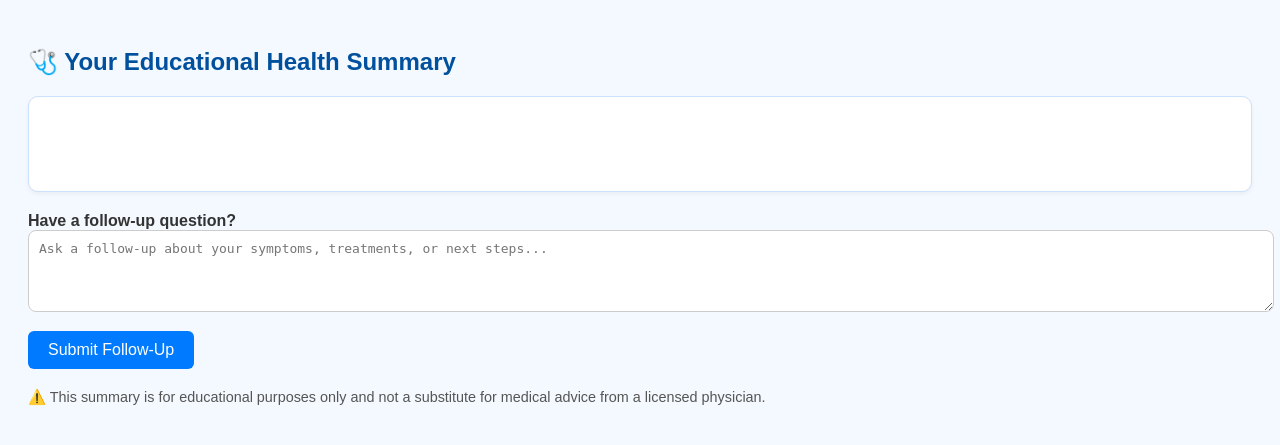
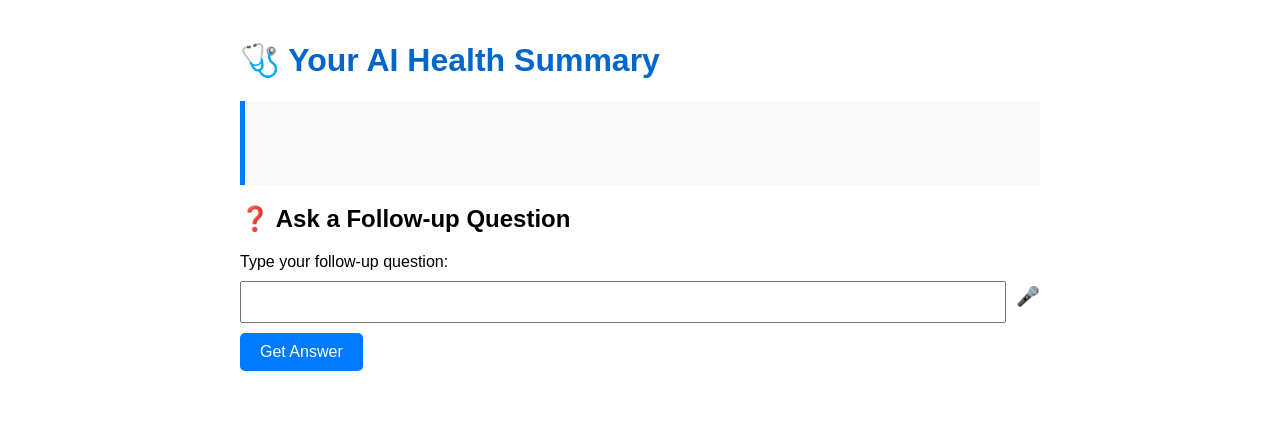
Before and after one commit to Asaabmd/doctor-ai, a Flask app: page /summary in a window 1280 px wide. Shown: the top 445 px of the page. Run offline with Flask 3, Linux system fonts and the light colour scheme.

Commit message:
Updated app.py to support summary follow-up and form improvements

```diff
--- a/app.py
+++ b/app.py
@@ -1,10 +1,10 @@
-from flask import Flask, render_template, request, jsonify, redirect, url_for, session, make_response
+from flask import Flask, render_template, request, redirect, url_for, session
 import openai
 import os
 import json
 
 app = Flask(__name__)
-app.secret_key = "my_secret_key_12345"  # Hardcoded for session stability
+app.secret_key = os.getenv("FLASK_SECRET_KEY", "replace-this-key")
 
 SUBSCRIPTIONS_FILE = "subscriptions.json"
 openai.api_key = os.getenv("OPENAI_API_KEY")
@@ -42,8 +42,7 @@ Important: This is for educational purposes only and not a substitute for medica
     return response.choices[0].message.content
 
 
-def ask_chatgpt_followup(question):
-    summary = session.get("summary", "")
+def ask_chatgpt_followup(question, summary):
     followup_prompt = f"""
 User previously received this summary:
 \"{summary}\"
@@ -52,7 +51,6 @@ Now the user asks: {question}
 
 Please respond in a helpful and educational manner.
 """
-
     response = openai.ChatCompletion.create(
         model="gpt-4",
         messages=[{"role": "user", "content": followup_prompt}]
@@ -90,7 +88,6 @@ def index():
 
         try:
             summary = ask_chatgpt_summary(symptoms, context)
-            print("Generated Summary:", summary)
         except Exception as e:
             summary = f"⚠️ Error generating summary: {e}"
 
@@ -98,15 +95,17 @@ def index():
         session["email"] = email
         session["use_count"] = use_count + 1
 
-        # TEMPORARY: Directly render summary page instead of redirect
-        return render_template("summary.html", response=summary, followup_response="")
+        resp = redirect(url_for("summary_page"))
+        resp.set_cookie("email", email, max_age=60 * 60 * 24 * 365)
+        if not (has_access or is_subscribed(email)):
+            resp.set_cookie("use_count", str(use_count + 1), max_age=60 * 60 * 24 * 30)
+        return resp
 
     return render_template("index.html", response="", followup_response="", use_count=use_count)
 
 
 @app.route("/summary", methods=["GET", "POST"])
 def summary_page():
-    print("Session summary on summary page:", session.get("summary"))  # Debug line
     summary = session.get("summary", "")
     followup_answer = ""
     email = session.get("email", "")
@@ -114,13 +113,18 @@ def summary_page():
     has_access = request.cookies.get("access_granted") == "true"
 
     if request.method == "POST":
-        if not (has_access or is_subscribed(email)) and use_count >= 2:
+        question = request.form.get("followup", "").strip()
+        summary = summary or request.form.get("summary", "")
+
+        if not summary:
+            followup_answer = "⚠️ Error: Missing summary context. Please return to the form and try again."
+        elif not (has_access or is_subscribed(email)) and use_count >= 2:
             followup_answer = "🔒 You’ve reached the free follow-up limit. Please subscribe to ask more questions."
         else:
-            question = request.form.get("followup", "").strip()
             try:
-                followup_answer = ask_chatgpt_followup(question)
+                followup_answer = ask_chatgpt_followup(question, summary)
                 session["use_count"] = use_count + 1
+                session["summary"] = summary
             except Exception as e:
                 followup_answer = f"⚠️ Error generating follow-up: {e}"
 
--- a/templates/summary.html
+++ b/templates/summary.html
@@ -1,80 +1,63 @@
 <!DOCTYPE html>
 <html lang="en">
 <head>
-  <meta charset="UTF-8">
-  <title>Doctor AI – Summary</title>
+  <meta charset="UTF-8" />
+  <title>Doctor AI - Summary</title>
+  <meta name="viewport" content="width=device-width, initial-scale=1" />
   <style>
-    body {
-      font-family: Arial, sans-serif;
-      padding: 20px;
-      background: #f4f9ff;
-      color: #333;
-    }
-    h2 {
-      color: #00509e;
-    }
-    .summary-box, .followup-box {
-      background-color: #fff;
-      border: 1px solid #cce0ff;
-      padding: 20px;
-      margin-bottom: 20px;
-      border-radius: 10px;
-      box-shadow: 0 2px 4px rgba(0,0,0,0.05);
-      white-space: pre-wrap;
-    }
-    .form-group {
-      margin-bottom: 15px;
-    }
-    textarea {
-      width: 100%;
-      padding: 10px;
-      font-size: 1em;
-      border: 1px solid #ccc;
-      border-radius: 8px;
-    }
-    button {
-      background-color: #007bff;
-      color: #fff;
-      border: none;
-      padding: 10px 20px;
-      font-size: 1em;
-      border-radius: 6px;
-      cursor: pointer;
-    }
-    button:hover {
-      background-color: #0056b3;
-    }
-    .disclaimer {
-      font-size: 0.9em;
-      color: #555;
-      margin-top: 20px;
-    }
+    body { font-family: Arial, sans-serif; padding: 20px; max-width: 800px; margin: auto; }
+    h1 { color: #0066cc; }
+    textarea, input[type="text"] { width: 100%; padding: 10px; margin-top: 10px; font-size: 1em; }
+    button { padding: 10px 20px; font-size: 1em; margin-top: 10px; cursor: pointer; background-color: #007BFF; color: white; border: none; border-radius: 5px; }
+    button:hover { background-color: #0056b3; }
+    .mic { cursor: pointer; margin-left: 10px; font-size: 1.2em; }
+    .box { background: #f9f9f9; border-left: 5px solid #007BFF; padding: 15px; margin-bottom: 20px; white-space: pre-wrap; }
   </style>
 </head>
 <body>
-  <h2>🩺 Your Educational Health Summary</h2>
-
-  <div class="summary-box">
+  <h1>🩺 Your AI Health Summary</h1>
+  <div class="box" id="summary-box">
     {{ response }}
   </div>
 
+  <h2>❓ Ask a Follow-up Question</h2>
   <form method="POST">
-    <div class="form-group">
-      <label for="followup"><strong>Have a follow-up question?</strong></label>
-      <textarea id="followup" name="followup" rows="4" placeholder="Ask a follow-up about your symptoms, treatments, or next steps..."></textarea>
+    <label for="followup">Type your follow-up question:</label>
+    <div style="display: flex; align-items: center;">
+      <input type="text" name="followup" id="followup" required />
+      <span class="mic" onclick="startDictation('followup')">🎤</span>
     </div>
-    <button type="submit">Submit Follow-Up</button>
+
+    <!-- Hidden summary field to ensure it’s passed even if session breaks -->
+    <input type="hidden" name="summary" value="{{ response|e }}" />
+
+    <button type="submit">Get Answer</button>
   </form>
 
   {% if followup_response %}
-    <div class="followup-box">
-      <strong>Follow-Up Answer:</strong><br>
-      {{ followup_response }}
-    </div>
+    <h2>💬 Response:</h2>
+    <div class="box">{{ followup_response }}</div>
   {% endif %}
 
-  <div class="disclaimer">
-    ⚠️ This summary is for educational purposes only and not a substitute for medical advice from a licensed physician.
-  </div>
+  <script>
+    function startDictation(fieldId) {
+      if (!('webkitSpeechRecognition' in window)) {
+        alert("Speech recognition not supported in this browser.");
+        return;
+      }
+
+      const recognition = new webkitSpeechRecognition();
+      recognition.lang = "en-US";
+      recognition.interimResults = false;
+      recognition.maxAlternatives = 1;
+
+      recognition.onresult = function(event) {
+        const transcript = event.results[0][0].transcript;
+        document.getElementById(fieldId).value = transcript;
+      };
+
+      recognition.start();
+    }
+  </script>
 </body>
 </html>
```
